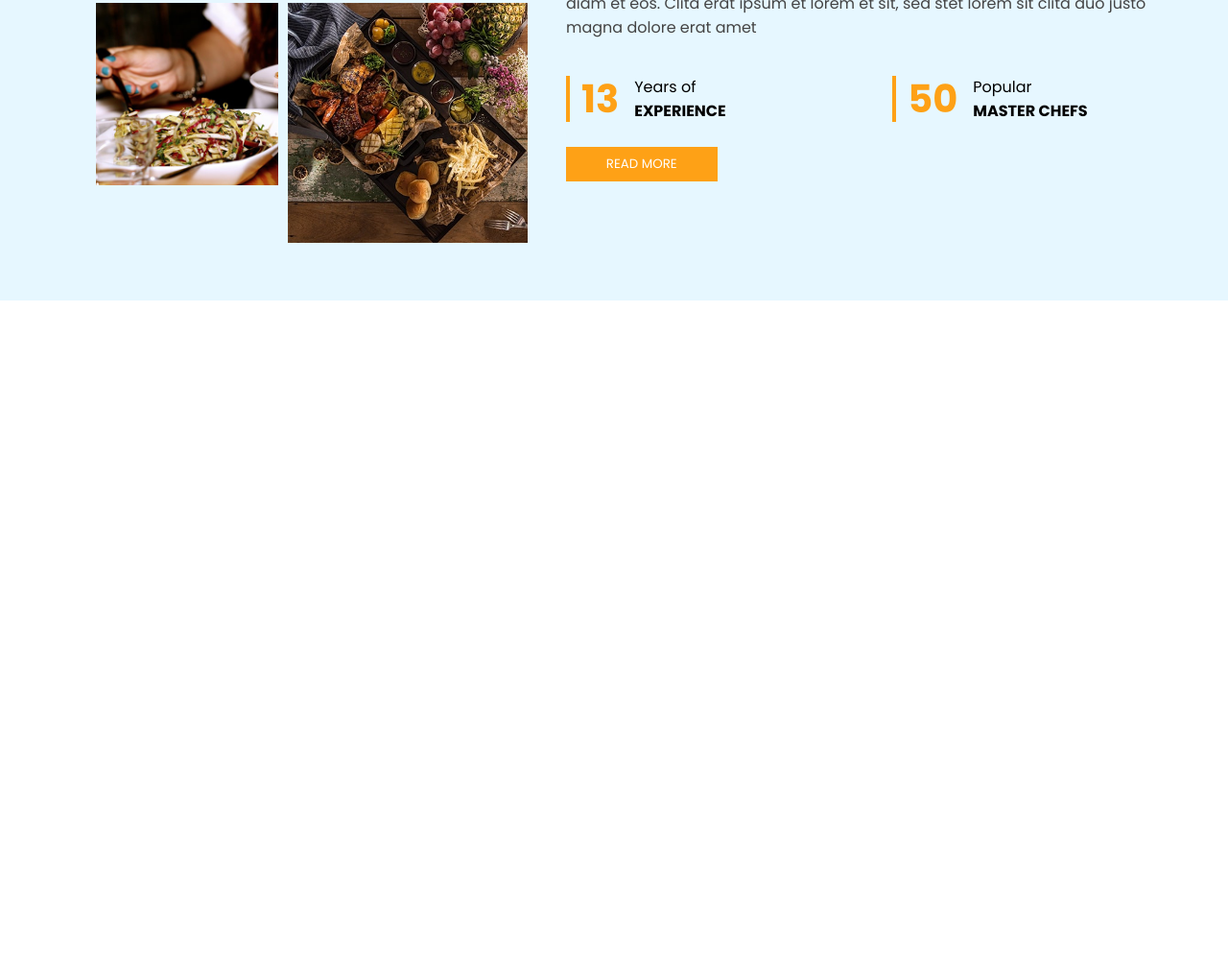
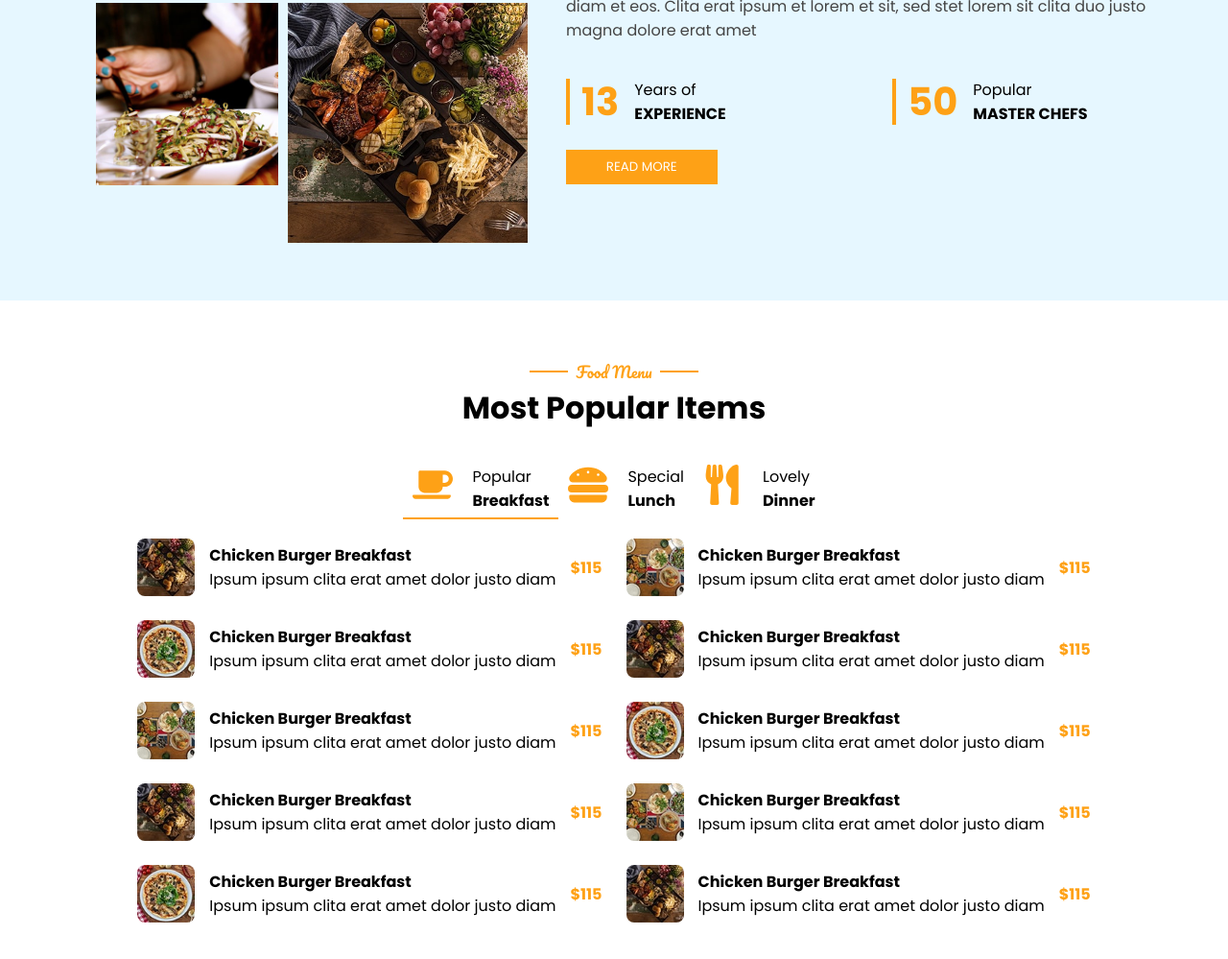
Before and after one commit to tasawar-ahmad/Food-Front, a plain HTML site: page Assignment 1/index.html in a window 1280 px wide. Shown: the part 1202-2201 px from the top of the page at 96% size. Before the commit the page ends 1515 px from the top, so only its background shows below. Drawn offline with Linux system fonts and the light colour scheme; a web font is replaced by a local one.

Commit message:
menu section completed

```diff
--- a/Assignment 1/css/home.css
+++ b/Assignment 1/css/home.css
@@ -224,8 +224,8 @@
 .icon-inline {
     margin: 0;
     display: inline-flex;
-    width: 32px;
-    height: 32px;
+    width: 42px;
+    height: 42px;
     color: var(--primary-color);
 }
 .about-paragraph {
@@ -269,3 +269,53 @@
     border-radius: 0;
     width: 25%;
 }
+.about-btn:hover {
+    background-color: var(--background-color);
+    color: var(--primary-color);
+}
+
+/* Menu Section */
+.menu-section {
+    display: flex;
+    flex-direction: column;
+    max-width: var(--max-width);
+    align-items: center;
+    margin: 0 auto;
+    padding: var(--default-padding);
+}
+.menu-tabs {
+    display: flex;
+    justify-content: center;
+    margin-top: 10px;
+  }
+  .tab {
+    display: flex;
+    padding: 5px 10px;
+    cursor: pointer;
+    gap: 20px;
+  }
+  .tab.active {
+    border-bottom: 2px solid var(--primary-color);
+  }
+  .menu-list {
+    display: flex;
+    gap: 25px;
+    margin-top: 20px;
+  }
+  .menu-item {
+    display: flex;
+    align-items: center;
+    gap: 15px;
+    margin-bottom: 25px;
+  }
+  .menu-item img {
+    width: 60px;
+    height: 60px;
+    object-fit: cover;
+    border-radius: 8px;
+  }
+  .price {
+    margin-left: auto;
+    font-weight: bold;
+    color: var(--primary-color);
+  }
--- a/Assignment 1/index.html
+++ b/Assignment 1/index.html
@@ -125,7 +125,52 @@
             </div>
         </div>
     </section>
+    <section class="menu-section">
+        <div class="sub-heading-container">
+            <div class="horizontal-bar"></div>
+            <p class="sub-heading">Food Menu</p>
+            <div class="horizontal-bar"></div>
+        </div>
+        <h2 class="main-heading">
+            Most Popular Items
+        </h2>
+        <div class="menu-tabs">
+            <div class="tab active" data-menu="breakfast">
+                <svg xmlns="http://www.w3.org/2000/svg" class="icon-inline" viewBox="0 0 640 512" fill="currentColor">
+                    <path
+                        d="M192 384h192c53 0 96-43 96-96h32c70.6 0 128-57.4 128-128S582.6 32 512 32H120c-13.3 0-24 10.7-24 24v232c0 53 43 96 96 96zM512 96c35.3 0 64 28.7 64 64s-28.7 64-64 64h-32V96h32zm47.7 384H48.3c-47.6 0-61-64-36-64h583.3c25 0 11.8 64-35.9 64z" />
+                </svg>
+                <div class="menu-label">
+                    <p>Popular</p>
+                    <h4>Breakfast</h4>
+                </div>
+            </div>
+            <div class="tab" data-menu="lunch">
+                <svg xmlns="http://www.w3.org/2000/svg" class="icon-inline" viewBox="0 0 512 512" fill="currentColor">
+                    <path
+                        d="M464 256H48a48 48 0 0 0 0 96h416a48 48 0 0 0 0-96zm16 128H32a16 16 0 0 0 -16 16v16a64 64 0 0 0 64 64h352a64 64 0 0 0 64-64v-16a16 16 0 0 0 -16-16zM58.6 224h394.7c34.6 0 54.6-43.9 34.8-75.9C448 83.2 359.6 32.1 256 32c-103.5 .1-192 51.2-232.2 116.1C4 180.1 24.1 224 58.6 224zM384 112a16 16 0 1 1 -16 16 16 16 0 0 1 16-16zM256 80a16 16 0 1 1 -16 16 16 16 0 0 1 16-16zm-128 32a16 16 0 1 1 -16 16 16 16 0 0 1 16-16z" />
+                </svg>
+                <div class="menu-label">
+                    <p>Special</p>
+                    <h4>Lunch</h4>
+                </div>
+            </div>
+            <div class="tab" data-menu="dinner">
+                <svg xmlns="http://www.w3.org/2000/svg" class="icon-inline" viewBox="0 0 448 512" fill="currentColor">
+                    <path
+                        d="M207.9 15.2c.8 4.7 16.1 94.5 16.1 128.8 0 52.3-27.8 89.6-68.9 104.6L168 486.7c.7 13.7-10.2 25.3-24 25.3H80c-13.7 0-24.7-11.5-24-25.3l12.9-238.1C27.7 233.6 0 196.2 0 144 0 109.6 15.3 19.9 16.1 15.2 19.3-5.1 61.4-5.4 64 16.3v141.2c1.3 3.4 15.1 3.2 16 0 1.4-25.3 7.9-139.2 8-141.8 3.3-20.8 44.7-20.8 47.9 0 .2 2.7 6.6 116.5 8 141.8 .9 3.2 14.8 3.4 16 0V16.3c2.6-21.6 44.8-21.4 48-1.1zm119.2 285.7l-15 185.1c-1.2 14 9.9 26 23.9 26h56c13.3 0 24-10.7 24-24V24c0-13.2-10.7-24-24-24-82.5 0-221.4 178.5-64.9 300.9z" />
+                </svg>
+                <div class="menu-label">
+                    <p>Lovely</p>
+                    <h4>Dinner</h4>
+                </div>
+            </div>
+        </div>
+        <div class="menu-list" id="menu-list">
 
+        </div>
+    </section>
+    <script src="js/script.js"></script>
 </body>
 
 </html>
--- /dev/null
+++ b/Assignment 1/js/script.js
@@ -0,0 +1,175 @@
+const menu = {
+    breakfast: [
+        {
+            img: 'menu1.jpg',
+            name: 'Chicken Burger Breakfast',
+            description: 'Ipsum ipsum clita erat amet dolor justo diam',
+            price: '$115'
+        },
+        {
+            img: 'menu2.jpg',
+            name: 'Chicken Burger Breakfast',
+            description: 'Ipsum ipsum clita erat amet dolor justo diam',
+            price: '$115'
+        },
+        {
+            img: 'menu3.jpg',
+            name: 'Chicken Burger Breakfast',
+            description: 'Ipsum ipsum clita erat amet dolor justo diam',
+            price: '$115'
+        },
+        {
+            img: 'menu1.jpg',
+            name: 'Chicken Burger Breakfast',
+            description: 'Ipsum ipsum clita erat amet dolor justo diam',
+            price: '$115'
+        }, {
+            img: 'menu2.jpg',
+            name: 'Chicken Burger Breakfast',
+            description: 'Ipsum ipsum clita erat amet dolor justo diam',
+            price: '$115'
+        },
+        {
+            img: 'menu3.jpg',
+            name: 'Chicken Burger Breakfast',
+            description: 'Ipsum ipsum clita erat amet dolor justo diam',
+            price: '$115'
+        },
+        {
+            img: 'menu1.jpg',
+            name: 'Chicken Burger Breakfast',
+            description: 'Ipsum ipsum clita erat amet dolor justo diam',
+            price: '$115'
+        },
+        {
+            img: 'menu2.jpg',
+            name: 'Chicken Burger Breakfast',
+            description: 'Ipsum ipsum clita erat amet dolor justo diam',
+            price: '$115'
+        }, {
+            img: 'menu3.jpg',
+            name: 'Chicken Burger Breakfast',
+            description: 'Ipsum ipsum clita erat amet dolor justo diam',
+            price: '$115'
+        },
+        {
+            img: 'menu1.jpg',
+            name: 'Chicken Burger Breakfast',
+            description: 'Ipsum ipsum clita erat amet dolor justo diam',
+            price: '$115'
+        }
+    ],
+    lunch: [
+
+        {
+            img: 'menu1.jpg',
+            name: 'Chicken Burger Lunch',
+            description: 'Ipsum ipsum clita erat amet dolor justo diam',
+            price: '$115'
+        },
+        {
+            img: 'menu2.jpg',
+            name: 'Chicken Burger Lunch',
+            description: 'Ipsum ipsum clita erat amet dolor justo diam',
+            price: '$115'
+        },
+        {
+            img: 'menu3.jpg',
+            name: 'Chicken Burger Lunch',
+            description: 'Ipsum ipsum clita erat amet dolor justo diam',
+            price: '$115'
+        }
+    ],
+    dinner: [
+
+        {
+            img: 'menu1.jpg',
+            name: 'Chicken Burger Dinner',
+            description: 'Ipsum ipsum clita erat amet dolor justo diam',
+            price: '$115'
+        },
+        {
+            img: 'menu2.jpg',
+            name: 'Chicken Burger Dinner',
+            description: 'Ipsum ipsum clita erat amet dolor justo diam',
+            price: '$115'
+        },
+        {
+            img: 'menu3.jpg',
+            name: 'Chicken Burger Dinner',
+            description: 'Ipsum ipsum clita erat amet dolor justo diam',
+            price: '$115'
+        },
+        {
+            img: 'menu1.jpg',
+            name: 'Chicken Burger Dinner',
+            description: 'Ipsum ipsum clita erat amet dolor justo diam',
+            price: '$115'
+        }, {
+            img: 'menu2.jpg',
+            name: 'Chicken Burger Dinner',
+            description: 'Ipsum ipsum clita erat amet dolor justo diam',
+            price: '$115'
+        },
+        {
+            img: 'menu3.jpg',
+            name: 'Chicken Burger Dinner',
+            description: 'Ipsum ipsum clita erat amet dolor justo diam',
+            price: '$115'
+        },
+        {
+            img: 'menu1.jpg',
+            name: 'Chicken Burger Dinner',
+            description: 'Ipsum ipsum clita erat amet dolor justo diam',
+            price: '$115'
+        },
+        {
+            img: 'menu2.jpg',
+            name: 'Chicken Burger Dinner',
+            description: 'Ipsum ipsum clita erat amet dolor justo diam',
+            price: '$115'
+        }, {
+            img: 'menu3.jpg',
+            name: 'Chicken Burger Dinner',
+            description: 'Ipsum ipsum clita erat amet dolor justo diam',
+            price: '$115'
+        }
+    ]
+}
+
+const tabs = document.querySelectorAll(".tab");
+const menuList = document.getElementById("menu-list");
+
+tabs.forEach(tab => {
+    tab.addEventListener("click", () => {
+        // remove active class from all tabs
+        tabs.forEach(t => t.classList.remove("active"));
+        tab.classList.add("active");
+
+        const selectedMenu = tab.dataset.menu;
+        renderMenu(menu[selectedMenu]);
+    })
+})
+
+const generateColumn = (items) => `
+      <div>
+        ${items.map(item => `
+          <div class="menu-item">
+            <img src="assets/${item.img}" alt="Food" />
+            <div class="item-content">
+              <h4>${item.name}</h4>
+              <p>${item.description}</p>
+            </div>
+            <span class="price">${item.price}</span>
+          </div>
+        `).join('')}
+      </div>
+    `;
+
+const renderMenu = (items) => {
+    const leftItems = items.slice(0, Math.ceil(items.length / 2));
+    const rightItems = items.slice(Math.ceil(items.length / 2));
+    menuList.innerHTML = generateColumn(leftItems) + generateColumn(rightItems);
+}
+
+renderMenu(menu.breakfast);
```
Also changed, not shown: Assignment 1/assets/menu1.jpg (added), Assignment 1/assets/menu2.jpg (added), Assignment 1/assets/menu3.jpg (added).
